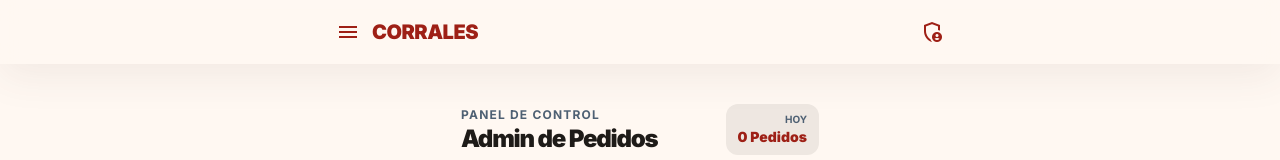
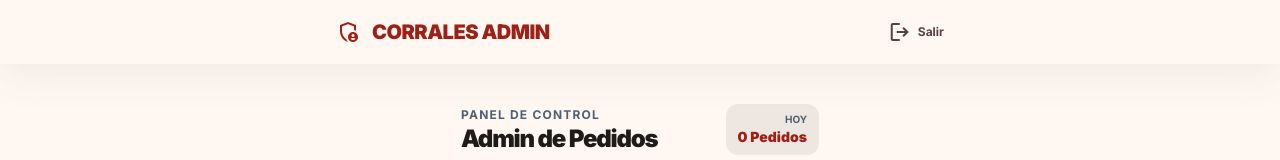
Before and after one commit to hectorDev2/corrales-web, a Next.js app: page /admin in a window 1280 px wide. Shown: the top 160 px of the page. Built offline with nearby package versions, Linux system fonts and the light colour scheme; no server answers; the database is empty.

Commit message:
feat(auth): agregar botón de logout reutilizable

```diff
--- a/src/components/admin/AdminHeader.tsx
+++ b/src/components/admin/AdminHeader.tsx
@@ -1,3 +1,5 @@
+import { LogoutButton } from "@/components/auth/LogoutButton";
+
 export function AdminHeader() {
   return (
     <header className="fixed top-0 w-full z-50 bg-surface/80 backdrop-blur-md shadow-[0_12px_40px_rgba(89,65,61,0.08)]">
@@ -7,18 +9,13 @@ export function AdminHeader() {
             className="material-symbols-outlined text-primary"
             style={{ fontVariationSettings: "'FILL' 0, 'wght' 400, 'GRAD' 0, 'opsz' 24" }}
           >
-            menu
+            admin_panel_settings
           </span>
           <h1 className="text-xl font-black text-primary uppercase tracking-tight">
-            Corrales
+            Corrales Admin
           </h1>
         </div>
-        <span
-          className="material-symbols-outlined text-primary"
-          style={{ fontVariationSettings: "'FILL' 0, 'wght' 400, 'GRAD' 0, 'opsz' 24" }}
-        >
-          admin_panel_settings
-        </span>
+        <LogoutButton />
       </div>
     </header>
   );
--- /dev/null
+++ b/src/components/auth/LogoutButton.tsx
@@ -0,0 +1,30 @@
+"use client";
+
+import { useRouter } from "next/navigation";
+
+import { supabase } from "@/lib/supabase";
+
+export function LogoutButton() {
+  const router = useRouter();
+
+  async function handleLogout() {
+    await supabase.auth.signOut();
+    router.push("/login");
+    router.refresh();
+  }
+
+  return (
+    <button
+      onClick={handleLogout}
+      className="flex items-center gap-1.5 text-xs font-bold text-on-surface-variant hover:text-primary transition-colors"
+    >
+      <span
+        className="material-symbols-outlined text-base"
+        style={{ fontVariationSettings: "'FILL' 0, 'wght' 400, 'GRAD' 0, 'opsz' 24" }}
+      >
+        logout
+      </span>
+      Salir
+    </button>
+  );
+}
```
